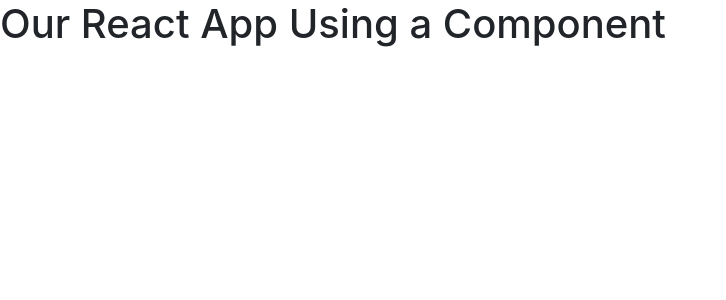
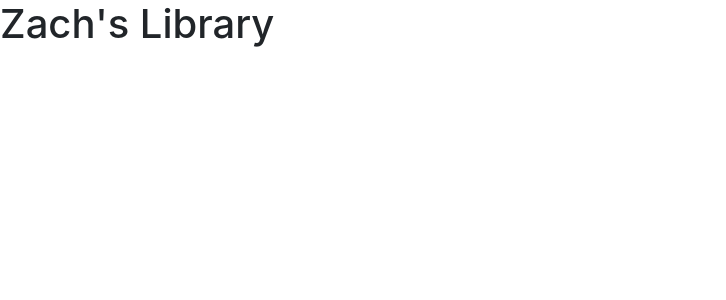
Before and after one commit to InksterZachary/ReactMusicLibrary, a React (Create React App) app: page / in a window 1280 px wide. Shown: the top 300 px of the page, without its empty margins (0-726 px from the left). Built offline with nearby package versions, Linux system fonts and the light colour scheme.

Commit message:
Added TitleBar to app function in app.jsx to display our titelBar component

```diff
--- a/src/components/app.jsx
+++ b/src/components/app.jsx
@@ -1,10 +1,13 @@
 import React, { Component } from 'react';
+import TitleBar from './TitleBar/titleBar';
 
 class App extends Component {
     state = { }
     render() {
         return (
-            <h1>Our React App Using a Component</h1>
+            <div className="container-fluid">
+                <TitleBar />
+            </div>
         );
     }
 }
```
